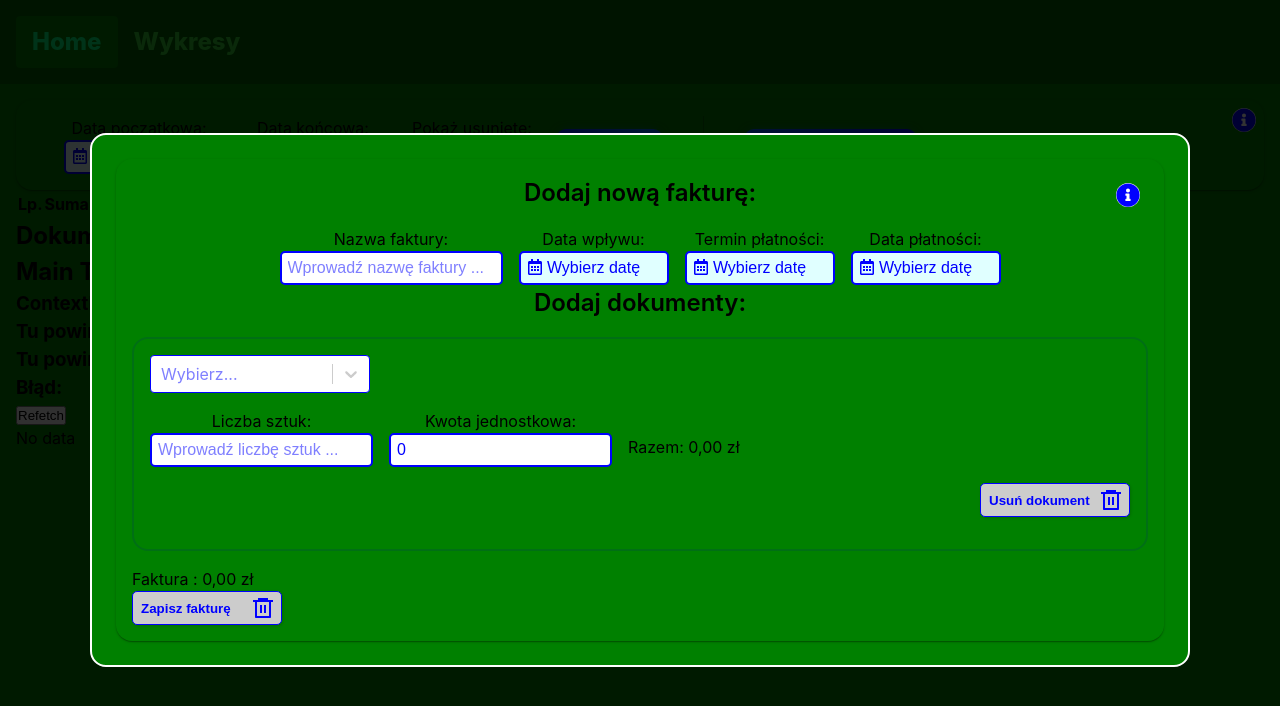
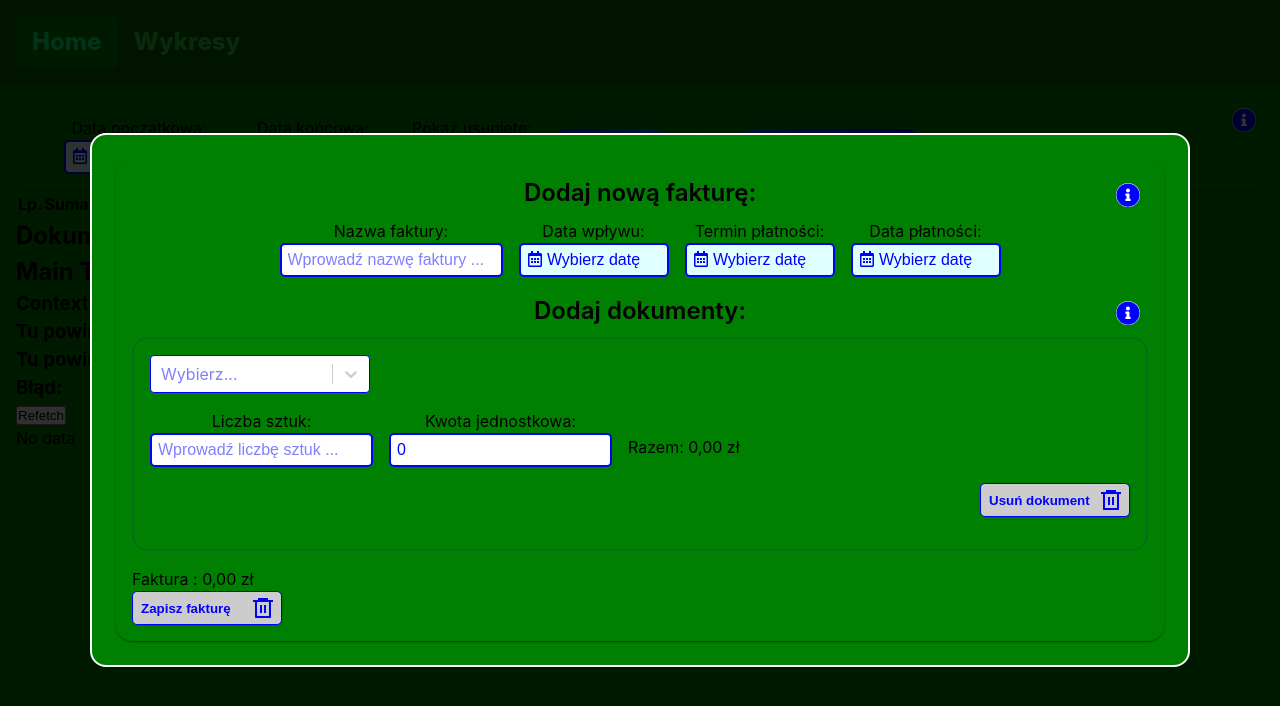
Before and after one commit to KonradKinok/Bilancio, a React (Vite) app: page / in a window 1280 px wide. Both pictures are taken after a click on the button "DODAJ FAKTURĘ". Shown: the top 706 px of the page. Built offline with nearby package versions, Linux system fonts and the light colour scheme.

Commit message:
06.05.2025

```diff
--- a/src/ui/components/FormAddInvoice/FormAddInvoice.module.scss
+++ b/src/ui/components/FormAddInvoice/FormAddInvoice.module.scss
@@ -18,7 +18,7 @@
   .form-add-invoice-title {
     font-size: 1.5rem;
     font-weight: 600;
-    margin-bottom: 1rem;
+    margin-bottom: 0.5rem;
     text-align: center;
   }
 
@@ -28,9 +28,8 @@
     justify-content: center;
     align-items: center;
     gap: 1rem;
+    margin-bottom: 1rem;
 
-    width: 100%;
-    height: 100%;
 
   }
 
@@ -49,44 +48,6 @@
     align-items: center;
   }
 
-  .container-icon {
-    display: flex;
-    align-items: center;
-    justify-content: center;
-    background-color: var(--icon-info-background);
-    position: absolute;
-    right: 0.5rem;
-    top: 0.5rem;
-    width: 1.5rem;
-    height: 1.5rem;
-    border-radius: 50%;
-    transition: all 3.75s cubic-bezier(.4, 0, .2, 1);
-    cursor: help;
-    user-select: none;
-    z-index: 100;
-
-    .icon {
-      color: var(--icon-info-color);
-      transition: all .75s cubic-bezier(.4, 0, .2, 1);
-      font-size: 1.5rem;
-    }
-
-    &:hover {
-      .icon {
-        color: var(--icon-info-hover-color);
-      }
-    }
-  }
-
-  .tooltip {
-    z-index: 2;
-  }
-
-  .documents-container {
-    display: flex;
-    flex-direction: column;
-  }
-
   .custom-input-container {
     --color-light: var(--background-color);
     --color-dark: var(--text-color);
--- a/src/ui/components/FormAddInvoice/FormAddInvoice.tsx
+++ b/src/ui/components/FormAddInvoice/FormAddInvoice.tsx
@@ -1,4 +1,4 @@
-import { useEffect, useState } from "react";
+import { useCallback, useEffect, useState } from "react";
 import { nanoid } from "nanoid";
 import { DateTimePicker } from "../DateTimePicker/DateTimePicker";
 import { FormAddInvoiceDocuments } from "../FormAddInvoiceDocuments/FormAddInvoiceDocuments";
@@ -8,6 +8,7 @@ import { Tooltip } from "react-tooltip";
 import { FaInfoCircle } from "react-icons/fa";
 import { ButtonCancel } from "../ButtonCancel/ButtonCancel";
 import { calculateTotalAmount } from "../GlobalFunctions/GlobalFunctions";
+import { IconInfo } from "../IconInfo/IconInfo";
 interface FormAddInvoiceProps {
   addInvoiceData: InvoiceSave;
   setAddInvoiceData: React.Dispatch<React.SetStateAction<InvoiceSave>>;
@@ -65,14 +66,9 @@ export const FormAddInvoice: React.FC<FormAddInvoiceProps> = ({
     setAddInvoiceData,
   ]);
   // Walidacja pól i unikalności dokumentów
-  const validateForm = (): boolean => {
-    // Sprawdzenie invoiceName
+  const validateForm = useCallback((): boolean => {
     const isInvoiceNameValid = inputInvoiceName.trim() !== "";
-
-    // Sprawdzenie ReceiptDate
     const isReceiptDateValid = !!dateTimePickerReceiptDate;
-
-    // Sprawdzenie dokumentów
     const areDetailsValid = addInvoiceData.details.every((detail) => {
       return (
         detail.DocumentId !== 0 &&
@@ -83,8 +79,6 @@ export const FormAddInvoice: React.FC<FormAddInvoiceProps> = ({
         (!detail.SubtypeId || detail.SubtypeId > 0)
       );
     });
-
-    // Sprawdzenie unikalności dokumentów
     const documentKeys = addInvoiceData.details.map(
       (detail) =>
         `${detail.DocumentId}-${detail.MainTypeId ?? "null"}-${
@@ -92,18 +86,22 @@ export const FormAddInvoice: React.FC<FormAddInvoiceProps> = ({
         }-${detail.SubtypeId ?? "null"}`
     );
     const uniqueDocuments = new Set(documentKeys).size === documentKeys.length;
-
     return (
       isInvoiceNameValid &&
       isReceiptDateValid &&
       areDetailsValid &&
       uniqueDocuments
     );
-  };
-  // Aktualizacja stanu przycisku Zapisz
+  }, [inputInvoiceName, dateTimePickerReceiptDate, addInvoiceData.details]);
+
   useEffect(() => {
     setIsSaveButtonEnabled(validateForm());
-  }, [inputInvoiceName, dateTimePickerReceiptDate, addInvoiceData.details]);
+  }, [
+    inputInvoiceName,
+    dateTimePickerReceiptDate,
+    addInvoiceData.details,
+    validateForm,
+  ]);
 
   const handleSingleInputChange = (
     event: React.ChangeEvent<HTMLInputElement>
@@ -119,7 +117,7 @@ export const FormAddInvoice: React.FC<FormAddInvoiceProps> = ({
         invoice: { ...prev.invoice, InvoiceName: currentValue },
       }));
       if (!currentValue) {
-        errorTextInput = "Musisz wypełnić te pole";
+        errorTextInput = "Musisz wypełnić to pole";
       }
       setInputInvoiceNameError(errorTextInput);
     }
@@ -243,13 +241,10 @@ export const FormAddInvoice: React.FC<FormAddInvoiceProps> = ({
           <h3 className={scss["form-add-invoice-title"]}>
             Dodaj nową fakturę:
           </h3>
-          <div
-            className={scss["container-icon"]}
-            data-tooltip-id="tooltip-formAddInvoice"
-            data-tooltip-html={tooltipInfoFormAddInvoice()}
-          >
-            <FaInfoCircle className={scss["icon"]} />
-          </div>
+          <IconInfo
+            tooltipId="tooltip-formAddInvoice"
+            tooltipInfoTextHtml={tooltipInfoFormAddInvoice()}
+          />
         </div>
         <div className={scss["form-invoice-data"]}>
           <div className={scss[""]}>
@@ -287,7 +282,13 @@ export const FormAddInvoice: React.FC<FormAddInvoiceProps> = ({
             />
           </div>
         </div>
-        <h3 className={scss["form-add-invoice-title"]}>Dodaj dokumenty:</h3>
+        <div className={scss["form-add-invoice-title-container"]}>
+          <h3 className={scss["form-add-invoice-title"]}>Dodaj dokumenty:</h3>
+          <IconInfo
+            tooltipId="tooltip-formAddDocument"
+            tooltipInfoTextHtml={tooltipInfoFormAddDocument()}
+          />
+        </div>
         {documentComponents.map((id, index) => (
           <FormAddInvoiceDocuments
             key={id}
@@ -313,7 +314,6 @@ export const FormAddInvoice: React.FC<FormAddInvoiceProps> = ({
           />
         </div>
       </div>
-      <Tooltip id="tooltip-formAddInvoice" className={scss["tooltip"]} />
     </form>
   );
 };
@@ -322,11 +322,18 @@ function tooltipInfoFormAddInvoice() {
   const text = `Formularz dodania nowej faktury.
   Pole "Nazwa faktury" (wymagane) umożliwia wpisanie nazwy faktury.
   Pole "Data wpływu" (wymagane) umożliwia wybranie daty wpływu faktury.
-  Pole "Termin płatności" (Opcjonalne) umożliwia wybranie końcowej daty płatności za fakturę
-   i "Data płatności" umożliwiają wybór daty.
-  Wybór daty odbywa się poprzez kliknięcie w pole, co otworzy kalendarz.
-  Wybór daty można również wykonać ręcznie, wpisując datę w formacie YYYY-MM-DD.
-  Uwaga! Data początkowa nie może być późniejsza niż data końcowa.
-  Przycisk "Dodaj fakturę" służy do otwarcia okna, w którym można dodać fakturę.`;
+  Pole "Termin płatności" (opcjonalne) umożliwia wybranie daty terminu płatności za fakturę
+  Pole "Data płatności" (opcjonalne) umożliwiają wybór daty płatności za fakturę.
+  Wybór daty odbywa się poprzez kliknięcie w pole, co otworzy kalendarz.`;
   return text.replace(/\n/g, "<br/>");
 }
+
+function tooltipInfoFormAddDocument() {
+  const text = `Formularz dodania nowej faktury.
+  Pole "Nazwa faktury" (wymagane) umożliwia wpisanie nazwy faktury.
+  Pole "Data wpływu" (wymagane) umożliwia wybranie daty wpływu faktury.
+  Pole "Termin płatności" (opcjonalne) umożliwia wybranie daty terminu płatności za fakturę
+  Pole "Data płatności" (opcjonalne) umożliwiają wybór daty płatności za fakturę.
+  Wybór daty odbywa się poprzez kliknięcie w pole, co otworzy kalendarz.`;
+  return text.replace(/\n/g, "<br/>");
+}
--- a/src/ui/components/FormAddInvoiceDocuments/FormAddInvoiceDocuments.module.scss
+++ b/src/ui/components/FormAddInvoiceDocuments/FormAddInvoiceDocuments.module.scss
@@ -7,7 +7,7 @@
   margin-bottom: 1rem;
   padding: 1rem;
   border-radius: 1rem;
-
+  position: relative;
 
   .document-container {
     display: flex;
--- a/src/ui/components/FormAddInvoiceDocuments/FormAddInvoiceDocuments.tsx
+++ b/src/ui/components/FormAddInvoiceDocuments/FormAddInvoiceDocuments.tsx
@@ -11,6 +11,7 @@ import { SingleInput } from "../SingleInput/SingleInput";
 import { ButtonCancel } from "../ButtonCancel/ButtonCancel";
 import { useMainDataContext } from "../Context/useOptionsImage";
 import { calculateTotalAmount } from "../GlobalFunctions/GlobalFunctions";
+import { IconInfo } from "../IconInfo/IconInfo";
 
 interface FormAddInvoiceDocumentsProps {
   addInvoiceData: InvoiceSave;
--- a/src/ui/components/FormHomeDate/FormHomeDate.tsx
+++ b/src/ui/components/FormHomeDate/FormHomeDate.tsx
@@ -7,6 +7,7 @@ import { useMainDataContext } from "../Context/useOptionsImage";
 import { ModalAddInvoice } from "../ModalAddInvoice/ModalAddInvoice";
 import { CheckboxSlider } from "../CheckboxSlider/CheckboxSlider";
 import { Tooltip } from "react-tooltip";
+import { IconInfo } from "../IconInfo/IconInfo";
 
 interface FormHomeDate {
   formValuesHomePage: FormValuesHomePage;
@@ -118,15 +119,11 @@ export const FormHomeDate: React.FC = () => {
             </button>
           </div>
         </div>
-        <div
-          className={scss["container-icon"]}
-          data-tooltip-id="tooltip-formHomeDate"
-          data-tooltip-html={tooltipInfoFormHomeDateTekst()}
-        >
-          <FaInfoCircle className={scss["icon"]} />
-        </div>
+        <IconInfo
+          tooltipId="tooltip-formHomeDate"
+          tooltipInfoTextHtml={tooltipInfoFormHomeDateTekst()}
+        />
       </form>
-      <Tooltip id="tooltip-formHomeDate" className={scss["tooltip"]} />
       <Tooltip
         id="tooltip-error-date"
         className={`${scss["tooltip"]} ${scss["tooltip-error"]}`}
--- /dev/null
+++ b/src/ui/components/IconInfo/IconInfo.module.scss
@@ -0,0 +1,70 @@
+ .container-icon {
+   --background-color: var(--icon-info-background);
+   --color: var(--icon-info-color);
+   --color-hover: var(--icon-info-hover-color);
+   display: flex;
+   align-items: center;
+   justify-content: center;
+   background-color: var(--background-color);
+   position: absolute;
+   right: 0.5rem;
+   top: 0.5rem;
+   width: 1.5rem;
+   height: 1.5rem;
+   border-radius: 50%;
+   transition: color 3.75s cubic-bezier(.4, 0, .2, 1);
+   cursor: help;
+   user-select: none;
+   z-index: 100;
+
+   &>svg {
+     color: var(--color);
+     transition: color .75s cubic-bezier(.4, 0, .2, 1);
+     font-size: 1.5rem;
+   }
+
+   &:hover {
+
+     // box-shadow: 0 2px 4px rgba(0, 0, 0, 0.1);
+     >svg {
+       color: var(--color-hover);
+
+     }
+   }
+ }
+
+ .tooltip {
+   z-index: 101;
+ }
+
+ // .container-icon {
+ //   --background-color: var(--icon-info-background, #f0f0f0);
+ //   --color: var(--icon-info-color, #333);
+ //   --color-hover: var(--icon-info-hover-color, #007bff);
+ //   --background-hover: var(--icon-info-hover-background, #e0e0e0);
+ //   display: flex;
+ //   align-items: center;
+ //   justify-content: center;
+ //   background-color: var(--background-color);
+ //   width: 1.5rem;
+ //   height: 1.5rem;
+ //   border-radius: 50%;
+ //   transition: background-color 0.3s cubic-bezier(.4, 0, .2, 1);
+ //   cursor: help;
+ //   user-select: none;
+ //   z-index: 100;
+
+ //   &>svg {
+ //     color: var(--color);
+ //     transition: color 0.3s cubic-bezier(.4, 0, .2, 1);
+ //     font-size: 1.5rem;
+ //   }
+
+ //   &:hover {
+ //     background-color: var(--background-hover);
+
+ //     >svg {
+ //       color: var(--color-hover);
+ //     }
+ //   }
+ // }
--- /dev/null
+++ b/src/ui/components/IconInfo/IconInfo.tsx
@@ -0,0 +1,40 @@
+import { Tooltip } from "react-tooltip";
+import scss from "./IconInfo.module.scss";
+import { FaInfoCircle } from "react-icons/fa";
+
+interface IconInfoProps {
+  tooltipInfoTextHtml: string;
+  tooltipId: string;
+  icon?: React.ReactNode;
+  classNameIconContainer?: string;
+}
+export const IconInfo: React.FC<IconInfoProps> = ({
+  tooltipId,
+  tooltipInfoTextHtml,
+  icon = <FaInfoCircle />,
+  classNameIconContainer = "",
+}) => {
+  // Ustawienie dynamicznej klasy
+  const containerClassName =
+    `${classNameIconContainer} ${scss["container-icon"]}`.trim();
+  return (
+    <>
+      <div
+        className={containerClassName}
+        data-tooltip-id={tooltipId}
+        data-tooltip-html={tooltipInfoTextHtml}
+      >
+        {icon}
+      </div>
+      <Tooltip id={tooltipId} className={scss["tooltip"]} />
+    </>
+  );
+};
+
+// Tooltip in other components is used like this:
+// <Tooltip id="tooltip-formAddInvoice" className={scss["tooltip"]} />;
+// <Tooltip id="tooltip-error-date" className={`${scss["tooltip"]} ${scss["tooltip-error"]}`} />;
+// Tooltip class:
+// .tooltip {
+//    z-index: 2;
+//  }
```
Also changed, not shown: 1 other file (tests, documents, lock files or other folders).
